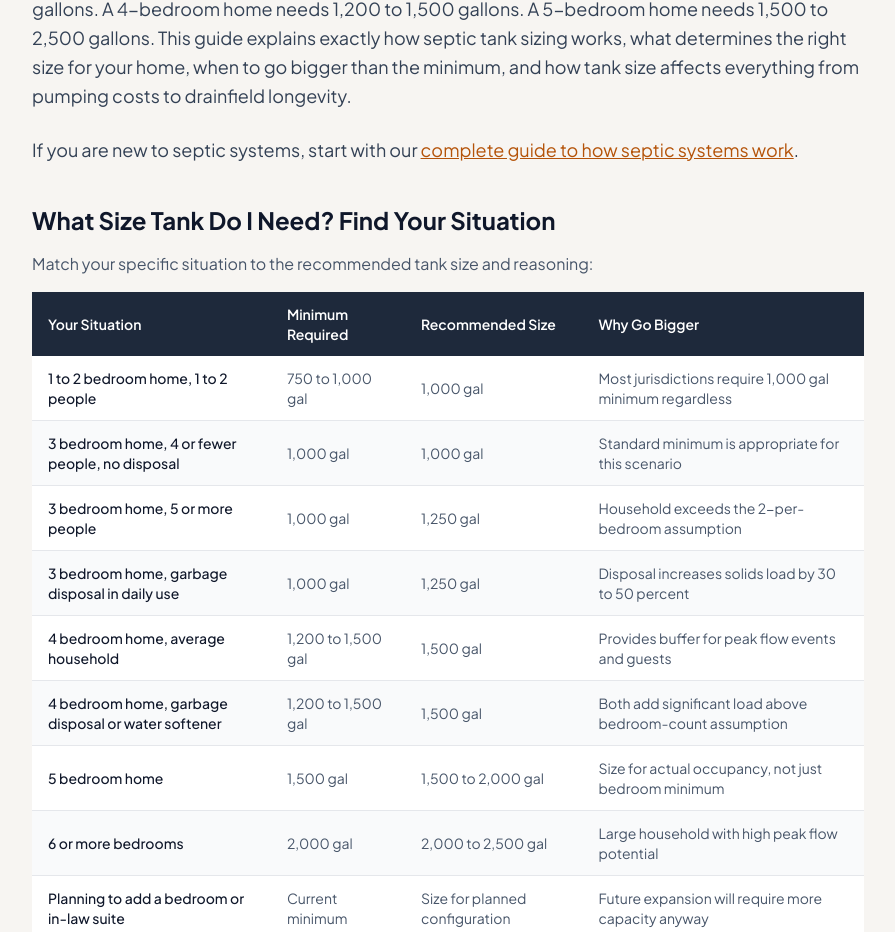
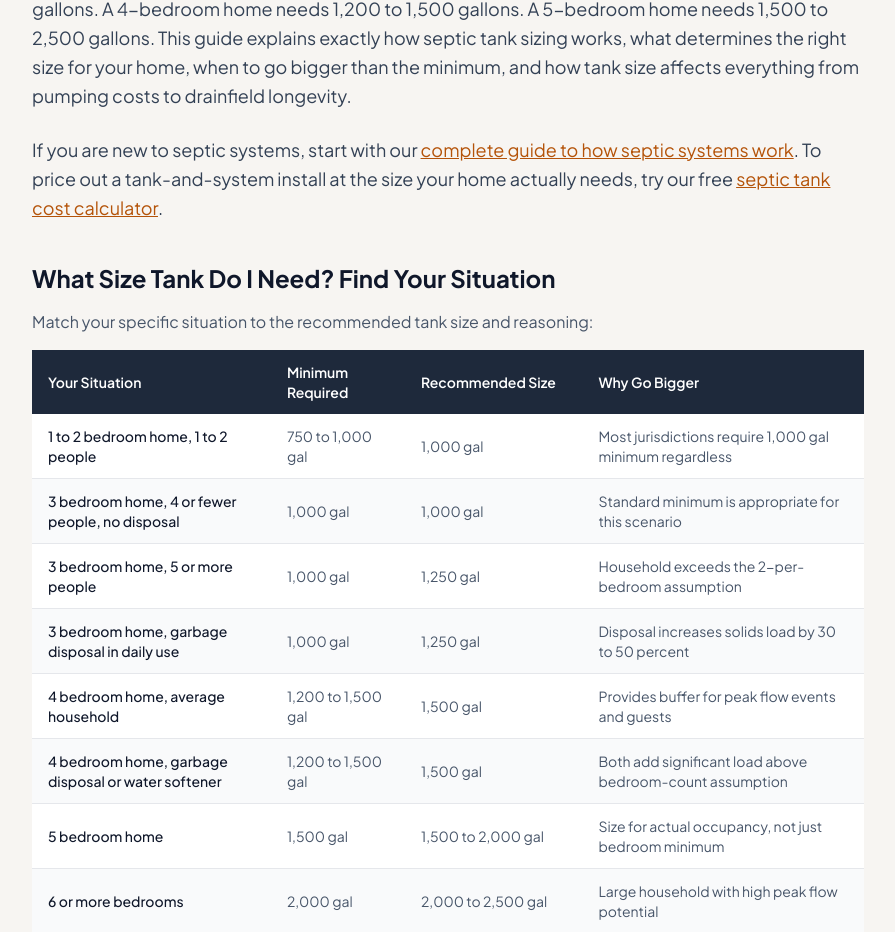
Before and after one commit to thebasementguide2026/theseptic.guide-, a Next.js app: page /guides/septic-tank-size-guide in a window 1280 px wide. Shown: the part 1009-1941 px from the top of the page, without its empty margins (192-1087 px from the left). Built offline with nearby package versions, Linux system fonts and the light colour scheme.

Commit message:
Add internal link to septic tank cost calculator

```diff
--- a/app/guides/septic-tank-size-guide/page.tsx
+++ b/app/guides/septic-tank-size-guide/page.tsx
@@ -93,7 +93,7 @@ export default function SepticTankSizeGuidePage() {
       <article className="max-w-4xl mx-auto px-4 sm:px-6 lg:px-8 py-10">
         <p className="text-lg text-slate-700 mb-6 leading-relaxed">Septic tank size is the liquid capacity of the underground tank that collects and begins treating household wastewater, measured in gallons, and it determines how long wastewater remains in the tank before exiting to the drainfield, how frequently the tank needs to be pumped, and whether the system can handle peak water use events without sending partially settled effluent into the drainfield. Tank size requirements are set by local health department regulations and are calculated primarily from bedroom count rather than the actual number of occupants, because bedrooms represent potential occupancy that the system must be designed to handle regardless of current use. Choosing a tank that is larger than the code minimum costs only a few hundred dollars more at installation but meaningfully reduces pumping frequency, extends drainfield life by improving effluent quality, and provides a buffer for the peak flow events that cause backups in undersized systems. No residential septic tank can be too large, only too small, making the decision of whether to upsize from the minimum one of the highest-return choices available during new installation or replacement.</p>
         <p className="text-lg text-slate-700 mb-6 leading-relaxed">A 1 to 2-bedroom home needs a 750 to 1,000-gallon tank. A 3-bedroom home needs 1,000 gallons. A 4-bedroom home needs 1,200 to 1,500 gallons. A 5-bedroom home needs 1,500 to 2,500 gallons. This guide explains exactly how septic tank sizing works, what determines the right size for your home, when to go bigger than the minimum, and how tank size affects everything from pumping costs to drainfield longevity.</p>
-        <p className="text-lg text-slate-700 mb-10 leading-relaxed">If you are new to septic systems, start with our <Link href="/articles/complete-septic-guide" className="text-amber-700 underline hover:text-amber-900">complete guide to how septic systems work</Link>.</p>
+        <p className="text-lg text-slate-700 mb-10 leading-relaxed">If you are new to septic systems, start with our <Link href="/articles/complete-septic-guide" className="text-amber-700 underline hover:text-amber-900">complete guide to how septic systems work</Link>. To price out a tank-and-system install at the size your home actually needs, try our free <Link href="/cost-guides/septic-tank-cost-calculator" className="text-amber-700 underline hover:text-amber-900">septic tank cost calculator</Link>.</p>
 
         {/* What Size Tank Do I Need? Find Your Situation */}
         <section className="mb-12">
```
